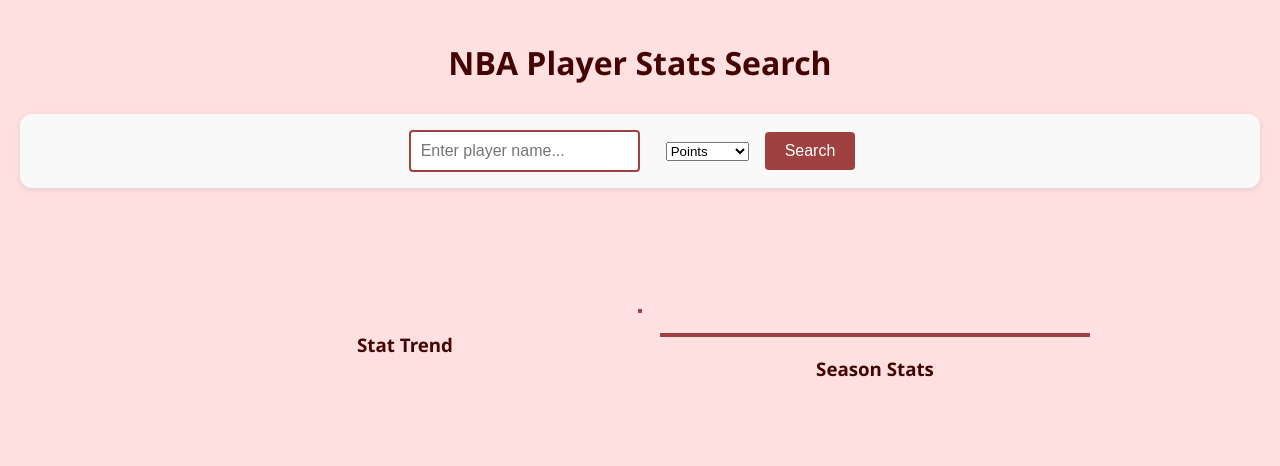
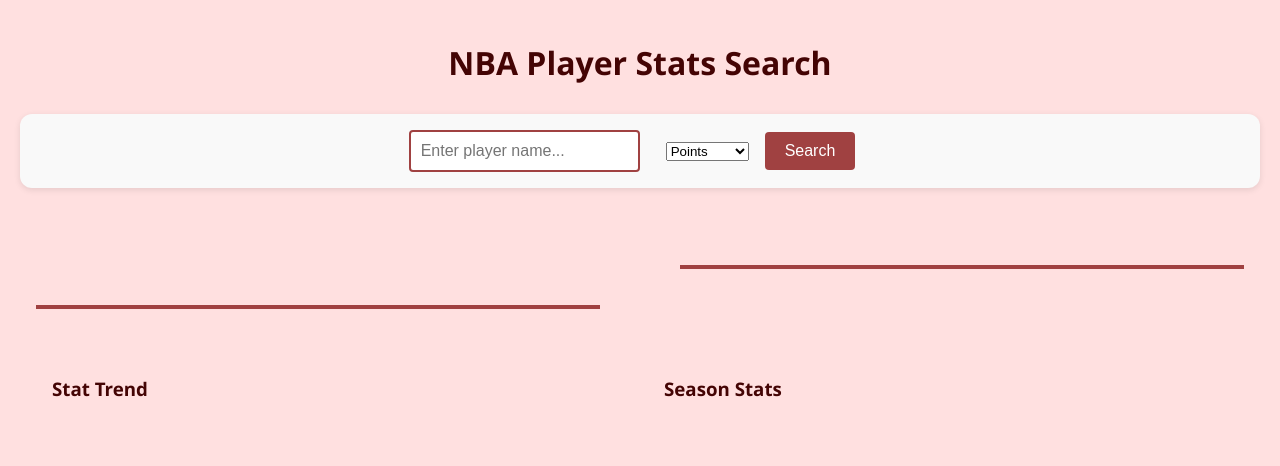
Before and after one commit to KaPranav21/NBA_Dashboard, a Flask app: page / in a window 1280 px wide. Shown: the top 466 px of the page. Run offline with Flask 3, Linux system fonts and the light colour scheme.

Commit message:
generate plot ok css

```diff
--- a/static/script.js
+++ b/static/routes.js
@@ -9,11 +9,10 @@
     clearErrors();
   } else {
     clearErrors();
-    document.getElementById("player-name").innerText = data.name;
-    console.log(data.name)
+    console.log(name, ' becomes ', data.name)
     renderStatsTable(data.table);
     renderPlotImage(data.plot);
-    renderPhysicalsTable(data.physicals);
+    renderPhysicalsTable(data.physicals, data.name);
     renderAveragesTable(data.averages);
   }
 }
@@ -120,13 +119,13 @@
 }
 
 // Render player physical attributes table
-function renderPhysicalsTable(phys) {
+function renderPhysicalsTable(phys, player_name) {
   if (!phys) {
     document.getElementById("physicalsTable").innerHTML = "<p>No physical data available.</p>";
     return;
   }
   let physHtml =
-    `<h3>Player Physicals</h3>
+    `<h3>${player_name}</h3>
     <table border="1" class="physicals-table">
       <tr><th>Attribute</th><th>Value</th></tr>
       <tr><td>Height</td><td>${phys.height || "N/A"}</td></tr>
--- a/static/styles.css
+++ b/static/styles.css
@@ -13,6 +13,18 @@
   margin-bottom: 30px;
 }
 
+h2 {
+  text-align: center;
+  margin-bottom: 30px;
+}
+
+h3 {
+  text-align: center;
+}
+
+container{
+  justify-content: center;
+}
 /* Search Bar */
 .search-bar {
   display: flex;
@@ -27,11 +39,13 @@
 }
 
 /* Player Info: Name and Physicals side-by-side and centered */
-.centered-row {
+.row {
   display: flex;
+  flex-wrap: wrap;
+  gap: 1rem;
   justify-content: center;
   align-items: center;
-  margin-top: 20px;
+  padding: 1rem;
 }
 
 .name-physicals {
@@ -45,17 +59,27 @@
   gap: 40px;
   max-width: 900px;
   margin: 0 auto 40px auto;
+  flex-direction: column;
+  margin-top: 3rem;
 }
 
 /* Columns inside bottom section */
 .column {
   flex: 1;
-  min-width: 300px;
+  min-width: 100px; /* optional for responsiveness */
+}
+
+.left {
+  margin-right: 2rem;
+}
+
+.right {
+  margin-left: 2rem;
 }
 
 /* Headings inside bottom section */
-#plotContainer h3,
-#seasonStatsContainer h3 {
+#plotContainer , #seasonStatsContainer {
+  display: flex;
   text-align: center;
   margin-bottom: 15px;
 }
@@ -126,6 +150,8 @@
   margin-top: 20px;
   border: 2px solid #a04141;
   background-color: #fff0f0;
+  justify-content: center;
+
 }
 
 #averagesTable th,
@@ -147,10 +173,6 @@
     align-items: center;
   }
 
-  .flex-row {
-    flex-direction: column;
-    gap: 20px;
-  }
 
   input[type="text"],
   button {
@@ -180,3 +202,23 @@
   display: block;
   margin: 0 auto;
 }
+
+.centered-table, #physicalsTable {
+  display: flex;
+  justify-content: center;
+  align-items: center;
+  flex-direction: column;
+}
+
+.centered-text {
+  text-align: center;
+  font-weight: bold;
+  font-size: 1.25rem;
+  margin-bottom: 0.5rem;
+}
+
+
+#plotContainer, #stats-section {
+  flex: 1;
+  padding: 1rem;
+}
--- a/templates/index.html
+++ b/templates/index.html
@@ -31,20 +31,28 @@
     <div id="error" class="error"></div>
 
     <!-- Player Info Section: Name and Physicals side by side, centered -->
-    <div id="player-info" class="centered-row">
-      <h2 id="player-name"></h2>
-      <div id="physicalsTable"></div>
+    <div class="row">
+      <!-- Left Column -->
+      <div class="column left">
+        <div id="physicalsTable"></div> <!-- Attributes here -->
+      </div>
+
+      <!-- Right Column -->
+      <div class="column right">
+        <div id="averagesTable"></div>
+      </div>
     </div>
 
+
     <!-- Bottom Section: Plot and stats side by side -->
-    <div id="bottom-section" class="flex-row">
+    <div id="bottom-section" class="row">
       <div id="plotContainer" class="column">
         <h3>Stat Trend</h3>
         <img id="plotImage"></img>
       </div>
 
       <div id="stats-section" class="column">
-        <div id="averagesTable"></div>
+        <!-- <div id="averagesTable"></div> -->
 
         <div id="seasonStatsContainer">
           <h3>Season Stats</h3>
@@ -55,6 +63,6 @@
   </div>
 
   <!-- Script -->
-  <script src="{{ url_for('static', filename='script.js') }}"></script>
+  <script src="{{ url_for('routes', filename='routes.js') }}"></script>
 </body>
 </html>
```
Also changed, not shown: 1 other file.
